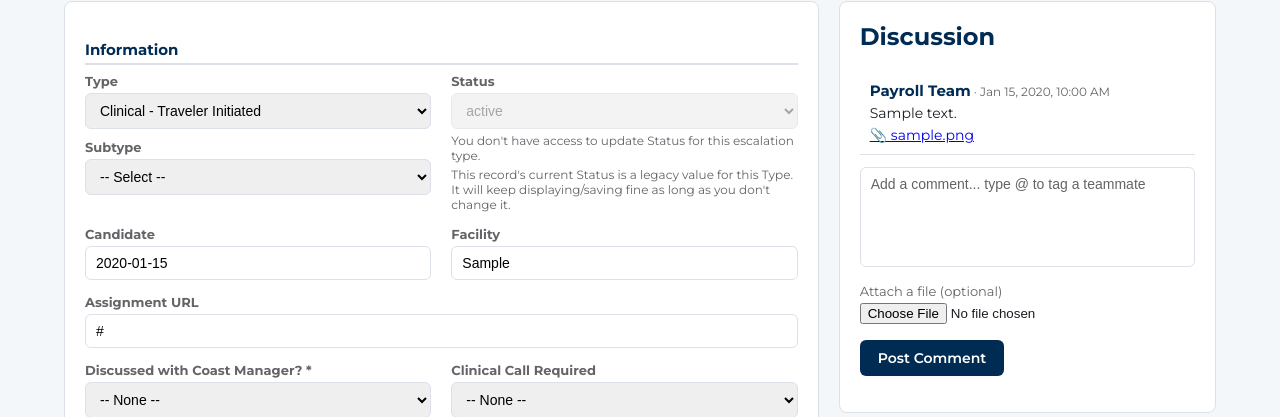
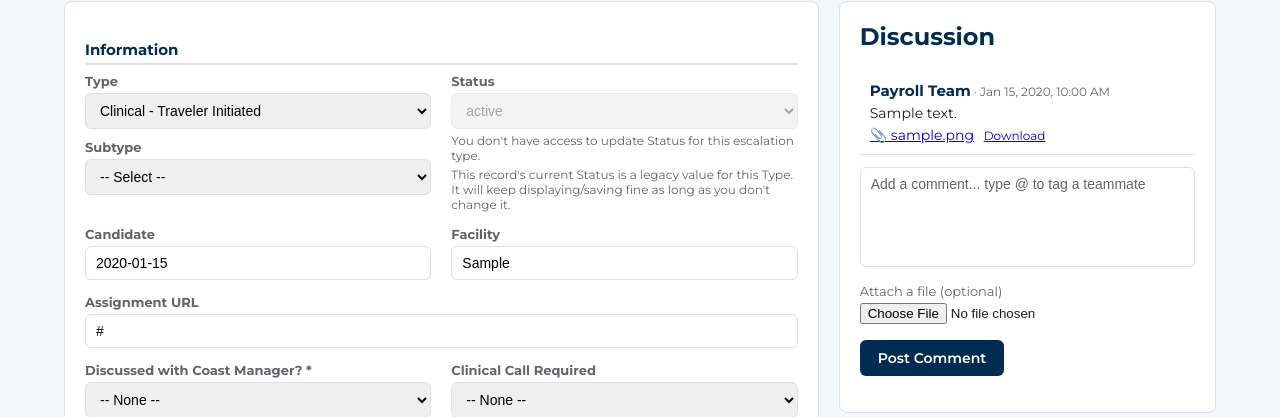
Before and after one commit to eitanmargolis/toa-escalations-portal, a Flask app: page /escalations/1 in a window 1280 px wide. Shown: the part 222-639 px from the top of the page. Run offline with Flask 3, Linux system fonts and the light colour scheme; a user stored in the database is signed in; tables that the repository leaves empty hold one stand-in row (values such as "Sample post"); some libraries are stand-ins or nearby versions; some web fonts are replaced.

Commit message:
Hide Compliance Specialist for Contract type; preview attachments with separate download option

```diff
--- a/app.py
+++ b/app.py
@@ -220,28 +220,38 @@ def save_uploaded_file(file_storage, confidential=False):
     return original_name, stored_name, "local"
 
 
-def serve_stored_file(stored_value, storage_type, filename):
-    """Redirect/serve a previously-uploaded file regardless of where it lives."""
+def serve_stored_file(stored_value, storage_type, filename, force_download=False):
+    """Redirect/serve a previously-uploaded file regardless of where it lives.
+
+    force_download=False (the default, used for clicking the attachment name
+    itself) serves/redirects the file WITHOUT a Content-Disposition:
+    attachment header, so browsers preview types they can render natively
+    (PDF, images, text) inline in a new tab instead of always saving to disk.
+    force_download=True (the separate "Download" link) forces a save-to-disk
+    prompt under the original filename, same as the previous behavior."""
     if storage_type in ("cloudinary_public", "cloudinary_authenticated"):
-        # Legacy records saved before this fix stored a full pre-built URL
-        # (no forced filename) instead of a bare public_id - fall back to a
-        # plain redirect for those so old links don't break, even though the
-        # downloaded filename will still be the random public_id for them.
+        # Legacy records saved before the filename fix stored a full
+        # pre-built URL (no forced filename) instead of a bare public_id -
+        # fall back to a plain redirect for those so old links don't break,
+        # even though preview/download will use the random public_id as the
+        # filename for them.
         if stored_value.startswith("http"):
             return redirect(stored_value)
-        # fl_attachment forces a Content-Disposition header so the browser
-        # downloads under the ORIGINAL filename (Cloudinary auto-appends the
-        # correct extension) instead of the random public_id.
-        attachment_name = os.path.splitext(filename)[0] or "file"
-        url, _ = cloudinary.utils.cloudinary_url(
-            stored_value, resource_type="raw",
+        url_kwargs = dict(
+            resource_type="raw",
             type="authenticated" if storage_type == "cloudinary_authenticated" else "upload",
             sign_url=(storage_type == "cloudinary_authenticated"), secure=True,
-            flags=f"attachment:{attachment_name}",
         )
+        if force_download:
+            # fl_attachment forces a Content-Disposition header so the
+            # browser downloads under the ORIGINAL filename (Cloudinary
+            # auto-appends the correct extension) instead of previewing.
+            attachment_name = os.path.splitext(filename)[0] or "file"
+            url_kwargs["flags"] = f"attachment:{attachment_name}"
+        url, _ = cloudinary.utils.cloudinary_url(stored_value, **url_kwargs)
         return redirect(url)
     return send_from_directory(app.config["UPLOAD_FOLDER"], stored_value,
-                                as_attachment=True, download_name=filename)
+                                as_attachment=force_download, download_name=filename)
 
 
 def recruiter_options():
@@ -310,9 +320,9 @@ def payroll_specialist_applicable(esc_type, esc_subtype):
 
 def compliance_specialist_hidden_for_type(esc_type):
     """Compliance Specialist (the top-level field) is hidden entirely for
-    Clinical types (pre-existing behavior) and, as of item 4e, for
-    Payroll & Timekeeping too."""
-    return esc_type in CLINICAL_TYPES or esc_type == TYPE_PAYROLL
+    Clinical types (pre-existing behavior), Payroll & Timekeeping (item 4e),
+    and Contract."""
+    return esc_type in CLINICAL_TYPES or esc_type in (TYPE_PAYROLL, TYPE_CONTRACT)
 
 
 def compliance_manager_applicable(esc_type):
@@ -1318,7 +1328,11 @@ def download_attachment(attachment_id):
     attachment = db.session.get(Attachment, attachment_id) or abort(404)
     if attachment.is_confidential and not manager_or_admin(current_user):
         abort(403)
-    return serve_stored_file(attachment.stored_name, attachment.storage_type or "local", attachment.filename)
+    # Clicking the attachment's name previews it (opens in a new tab, inline
+    # for anything the browser can render); the separate "Download" link adds
+    # ?download=1 to force an actual save-to-disk prompt instead.
+    force_download = request.args.get("download") == "1"
+    return serve_stored_file(attachment.stored_name, attachment.storage_type or "local", attachment.filename, force_download=force_download)
 
 
 @app.route("/comments/<int:comment_id>/attachment")
@@ -1327,7 +1341,8 @@ def download_comment_attachment(comment_id):
     comment = db.session.get(Comment, comment_id) or abort(404)
     if not comment.attachment_stored_name:
         abort(404)
-    return serve_stored_file(comment.attachment_stored_name, comment.attachment_storage_type or "local", comment.attachment_filename)
+    force_download = request.args.get("download") == "1"
+    return serve_stored_file(comment.attachment_stored_name, comment.attachment_storage_type or "local", comment.attachment_filename, force_download=force_download)
 
 
 # ---------------------------------------------------------------------------
--- a/templates/escalation_detail.html
+++ b/templates/escalation_detail.html
@@ -179,7 +179,8 @@
         <div class="full">
           <label>Attachments</label>
           {% for a in esc.attachments if not a.is_confidential %}
-            <p style="margin:2px 0;"><a href="{{ url_for('download_attachment', attachment_id=a.id) }}">{{ a.filename }}</a>
+            <p style="margin:2px 0;"><a href="{{ url_for('download_attachment', attachment_id=a.id) }}" target="_blank" rel="noopener">{{ a.filename }}</a>
+            <a href="{{ url_for('download_attachment', attachment_id=a.id, download=1) }}" style="font-size:12px;margin-left:6px;">Download</a>
             <span style="color:var(--brand-gray);font-size:12px;"> &middot; uploaded by {{ a.uploaded_by.full_name if a.uploaded_by }}</span></p>
           {% else %}
             <p style="color:var(--brand-gray);font-size:13px;">No documents attached yet.</p>
@@ -196,7 +197,8 @@
         <div class="full">
           <label>Confidential Attachments</label>
           {% for a in esc.attachments if a.is_confidential %}
-            <p style="margin:2px 0;"><a href="{{ url_for('download_attachment', attachment_id=a.id) }}">{{ a.filename }}</a>
+            <p style="margin:2px 0;"><a href="{{ url_for('download_attachment', attachment_id=a.id) }}" target="_blank" rel="noopener">{{ a.filename }}</a>
+            <a href="{{ url_for('download_attachment', attachment_id=a.id, download=1) }}" style="font-size:12px;margin-left:6px;">Download</a>
             <span style="color:var(--brand-gray);font-size:12px;"> &middot; uploaded by {{ a.uploaded_by.full_name if a.uploaded_by }}</span></p>
           {% else %}
             <p style="color:var(--brand-gray);font-size:13px;">No confidential documents attached yet.</p>
@@ -267,7 +269,10 @@
             <div class="meta"><span class="comment-author">{{ c.user.full_name }}</span> &middot; <span class="comment-time" data-utc="{{ c.created_at.isoformat() }}Z">{{ c.created_at.strftime('%b %d, %Y %I:%M %p') }} UTC</span></div>
             <div>{{ c.body|safe }}</div>
             {% if c.attachment_filename %}
-              <div style="margin-top:4px;"><a href="{{ url_for('download_comment_attachment', comment_id=c.id) }}">📎 {{ c.attachment_filename }}</a></div>
+              <div style="margin-top:4px;">
+                <a href="{{ url_for('download_comment_attachment', comment_id=c.id) }}" target="_blank" rel="noopener">📎 {{ c.attachment_filename }}</a>
+                <a href="{{ url_for('download_comment_attachment', comment_id=c.id, download=1) }}" style="font-size:12px;margin-left:6px;">Download</a>
+              </div>
             {% endif %}
           </div>
         {% else %}
@@ -377,7 +382,7 @@ function syncSubtype(preserveCurrent) {
     subtypeField.innerHTML = '';
   }
 
-  const complianceHidden = isClinical || isPayroll;
+  const complianceHidden = isClinical || isPayroll || type === TYPE_CONTRACT;
   if (complianceHidden) {
     complianceWrapper.style.display = 'none';
     if (complianceField) complianceField.value = '';
--- a/templates/escalation_form.html
+++ b/templates/escalation_form.html
@@ -292,7 +292,7 @@ function syncSubtype() {
 
   // Compliance Specialist is removed from the page entirely for Clinical types
   // and Payroll & Timekeeping (item 4e); not required (but shown) otherwise.
-  const complianceHidden = isClinical || isPayroll;
+  const complianceHidden = isClinical || isPayroll || type === TYPE_CONTRACT;
   if (complianceHidden) {
     complianceWrapper.style.display = 'none';
     complianceField.required = false;
```
